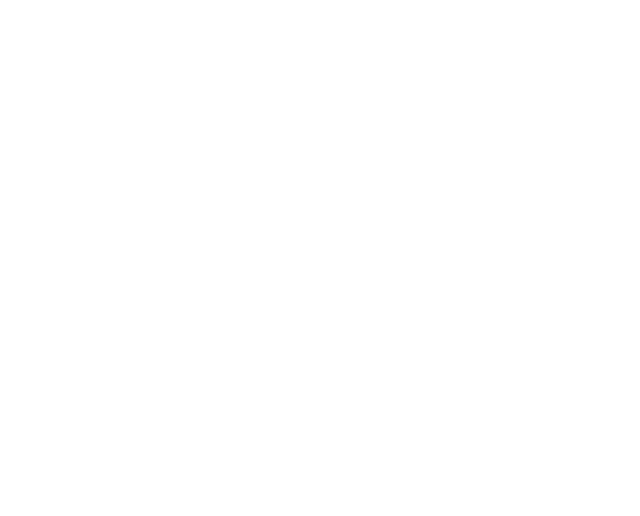
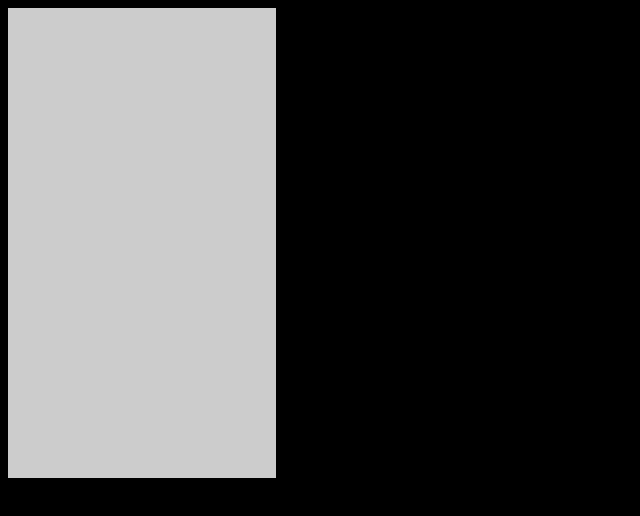
Before and after one commit to TiagoRCunha/ts-tetris, a website built with webpack: page public/index.html in a window 1280 px wide. Shown: the whole page, without its empty margins (0-640 px from the left). Built offline with nearby package versions, Linux system fonts and the light colour scheme.

Commit message:
initial class

```diff
--- a/public/index.html
+++ b/public/index.html
@@ -4,6 +4,20 @@
     <meta charset="UTF-8" />
     <meta name="viewport" content="width=device-width, initial-scale=1.0" />
     <title>Tetris with Typescript</title>
+    <style>
+      body {
+        background-color: black;
+      }
+      #root {
+        border: 10px solid #ccc;
+        background-color: #ccc;
+        image-rendering: pixelated;
+        image-rendering: crisp-edges;
+        image-rendering: -moz-crisp-edges;
+        width: 248px;
+        height: 450px;
+      }
+    </style>
   </head>
   <body>
     <canvas id="root"></canvas>
--- /dev/null
+++ b/src/game.ts
@@ -0,0 +1,9 @@
+export default class Game {
+  constructor() {
+    this.test();
+  }
+
+  test() {
+    console.log("hello world from class");
+  }
+}
--- a/src/index.ts
+++ b/src/index.ts
@@ -1 +1,3 @@
-console.log("hello");
+import Game from './game'
+
+const game = new Game();
```
